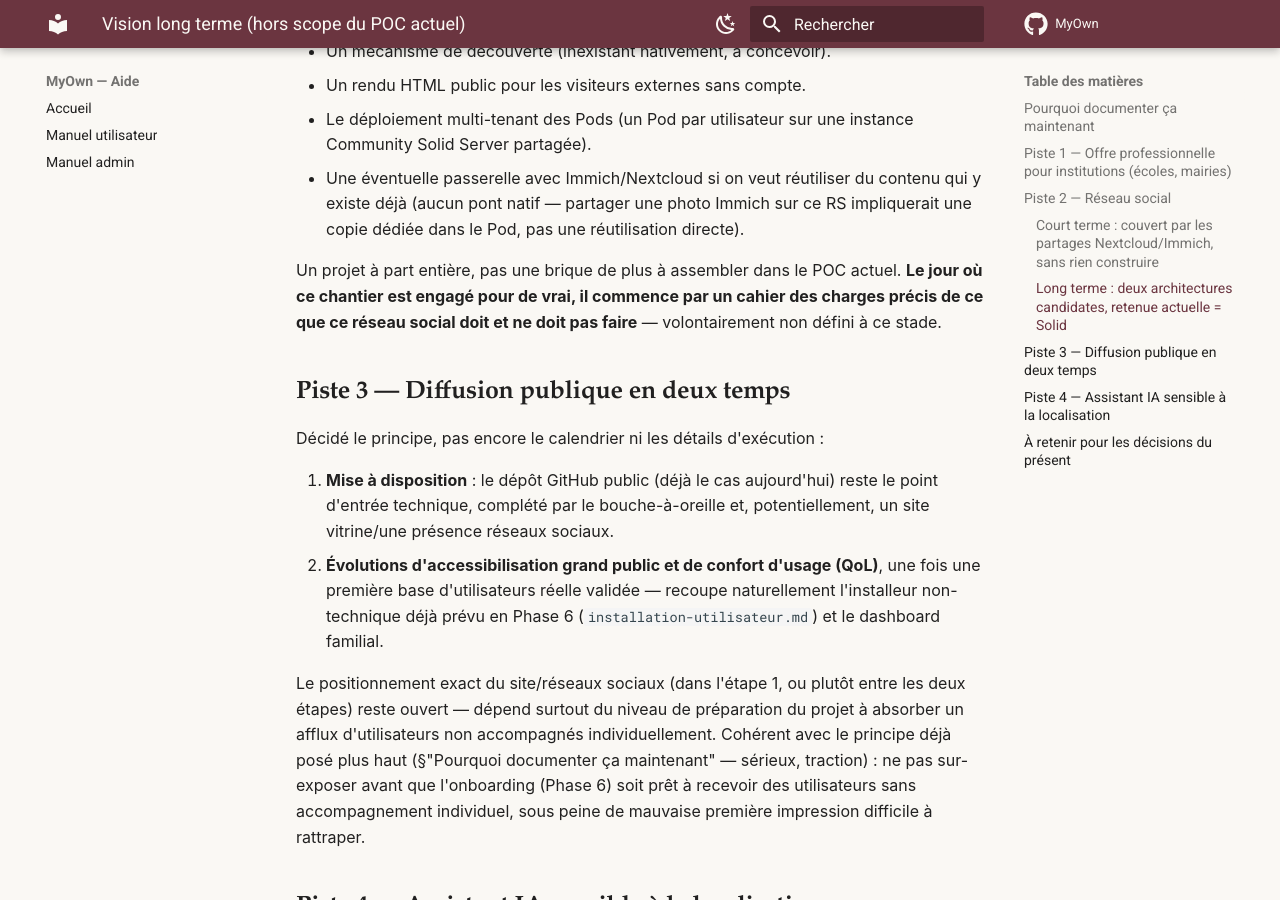
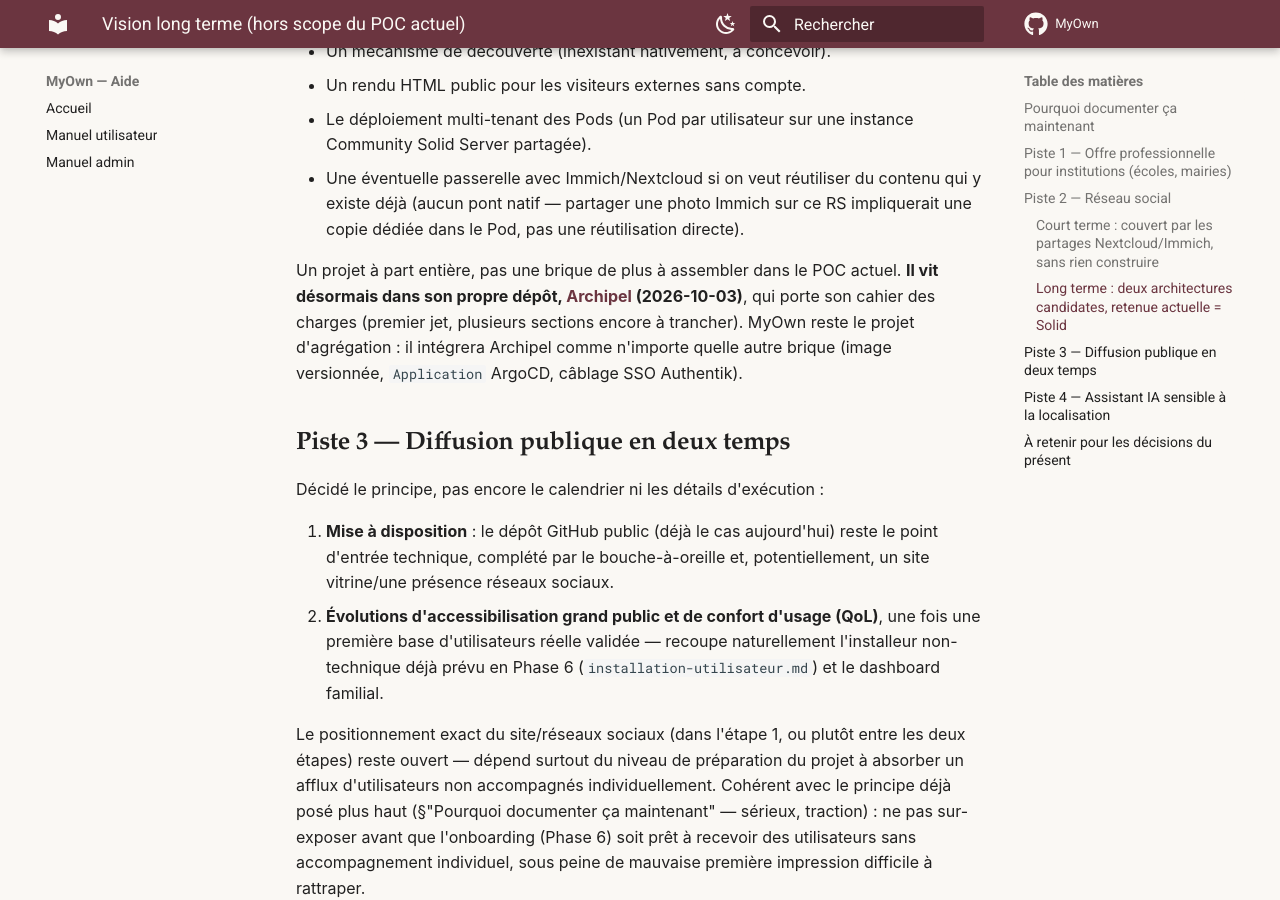
Before and after one commit to Pavliin/MyOwn, an MkDocs documentation site: the page built from docs/vision-long-terme.md, in a window 1280 px wide and 900 px high, scrolled down 3760 px. Built offline with MkDocs 1.6.1 and Material for MkDocs 9.7.7, drawn with Linux system fonts in a browser that asks for light colours; comment, search, counter and statistics services are not loaded.

Commit message:
docs: point the social network track to the new Archipel repo
The Solid social network needs real development, so it moves to its
own repository; MyOwn stays the aggregation project.

Co-Authored-By: Claude Opus 5.5 <noreply@anthropic.com>

```diff
--- a/docs/vision-long-terme.md
+++ b/docs/vision-long-terme.md
@@ -69,7 +69,7 @@ Deux familles de solutions étudiées pour un vrai réseau social auto-hébergé
 - Le déploiement multi-tenant des Pods (un Pod par utilisateur sur une instance Community Solid Server partagée).
 - Une éventuelle passerelle avec Immich/Nextcloud si on veut réutiliser du contenu qui y existe déjà (aucun pont natif — partager une photo Immich sur ce RS impliquerait une copie dédiée dans le Pod, pas une réutilisation directe).
 
-Un projet à part entière, pas une brique de plus à assembler dans le POC actuel. **Le jour où ce chantier est engagé pour de vrai, il commence par un cahier des charges précis de ce que ce réseau social doit et ne doit pas faire** — volontairement non défini à ce stade.
+Un projet à part entière, pas une brique de plus à assembler dans le POC actuel. **Il vit désormais dans son propre dépôt, [Archipel](https://github.com/Pavliin/Archipel) (2026-10-03)**, qui porte son cahier des charges (premier jet, plusieurs sections encore à trancher). MyOwn reste le projet d'agrégation : il intégrera Archipel comme n'importe quelle autre brique (image versionnée, `Application` ArgoCD, câblage SSO Authentik).
 
 ## Piste 3 — Diffusion publique en deux temps
 
```
Also changed, not shown: CLAUDE.md (+1 -1 lines), 1 other file.
